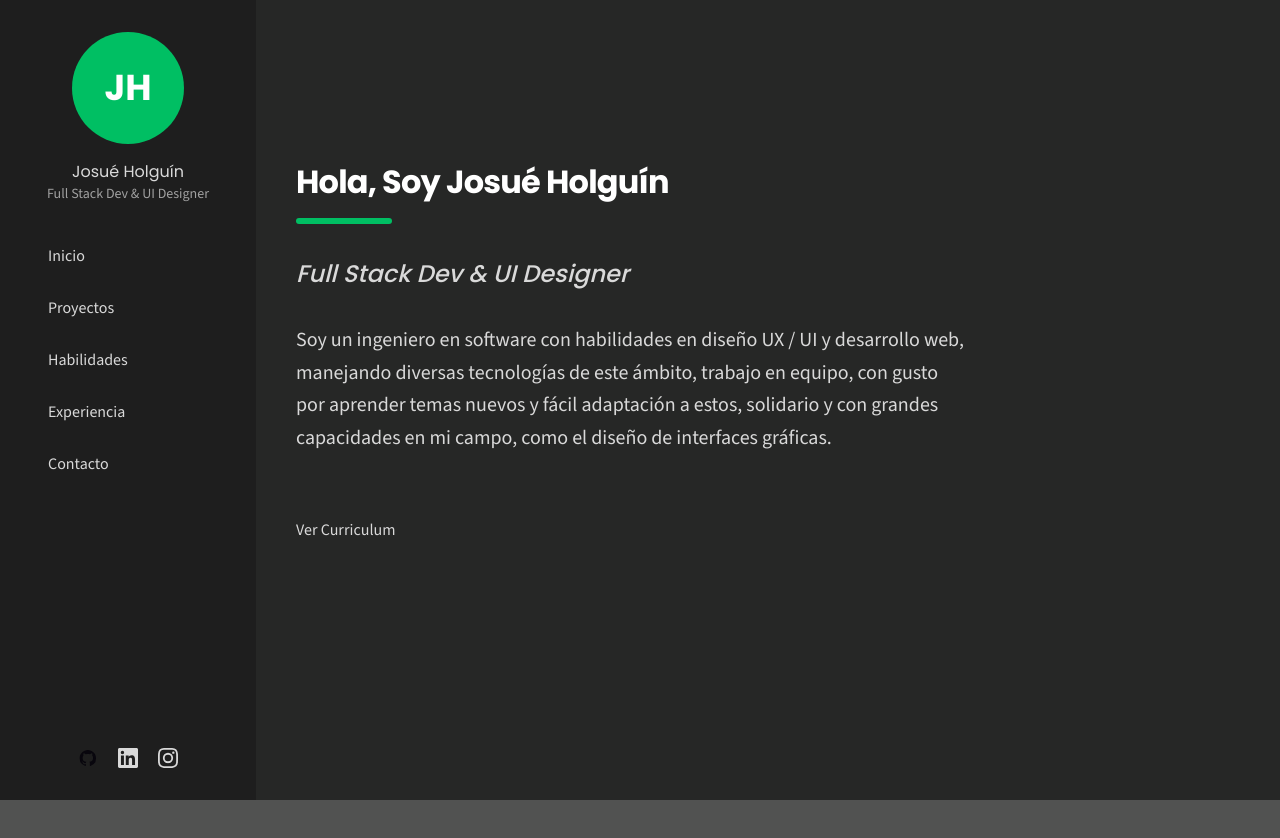
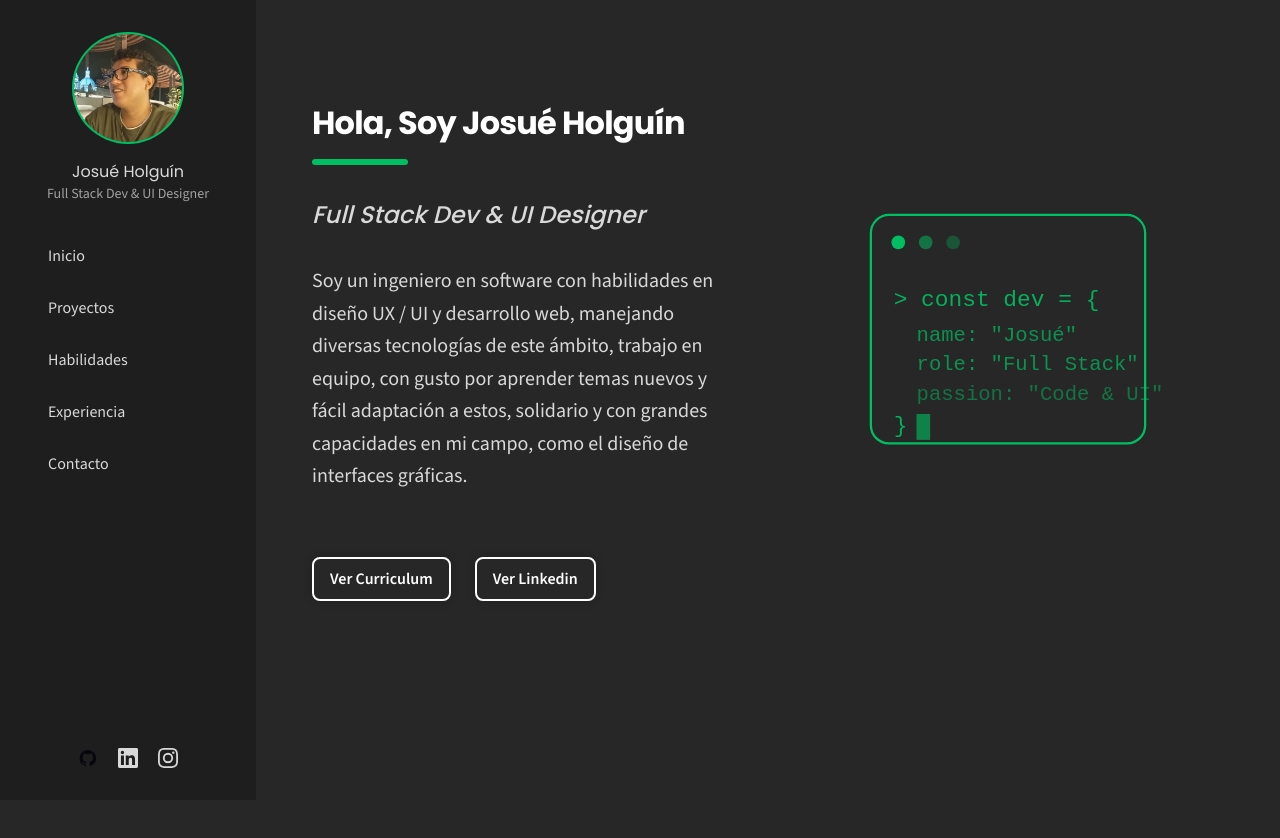
Before and after one commit to JosueAHM/Portfolio-JH, a React (Vite) app: page / in a window 1280 px wide. Shown: the top 838 px of the page. After the commit the page ends 800 px from the top, so only its background shows below. Built offline with nearby package versions, Linux system fonts and the light colour scheme.

Commit message:
feat: implement responsive sidebar layout, global styles, and initial presentation component with i18n support

```diff
--- a/src/App.css
+++ b/src/App.css
@@ -1,14 +1,22 @@
 .button{
-  &--solid{
+  /* &--solid{
     @apply bg-primary text-bg-site font-bold rounded-lg overflow-hidden transition-all hover:scale-105 active:scale-95 shadow-lg shadow-primary/20;
-  }
-  &--outline{
-    @apply border-2 border-white text-white font-bold rounded-lg overflow-hidden transition-all hover:scale-105 active:scale-95 shadow-lg shadow-primary/20;
-  }
-  &--link{
+  } */
+  /* &--link{
     @apply text-primary font-bold rounded-lg overflow-hidden transition-all hover:scale-105 active:scale-95 shadow-lg shadow-primary/20;
   }
   &--icon{
     @apply text-primary font-bold rounded-lg overflow-hidden transition-all hover:scale-105 active:scale-95 shadow-lg shadow-primary/20;
-  }
+  } */
 }
+.button--outline{
+  border: 2px solid var(--color-white);
+  color: var(--color-white);
+  font-weight: bold;
+  border-radius: 0.5rem;
+  overflow: hidden;
+  transition: all 0.3s ease;
+  box-shadow: 0 0 10px rgba(0, 0, 0, 0.2);
+  padding: 0.5rem 1rem;
+    /* @apply border-2 border-primary text-primary font-bold rounded-lg overflow-hidden transition-all hover:scale-105 active:scale-95 shadow-lg shadow-primary/20; */
+}
--- a/src/App.jsx
+++ b/src/App.jsx
@@ -1,14 +1,39 @@
+import { useState } from 'react'
 import { useTranslation } from 'react-i18next'
 import Sidebar from './components/Sidebar/Sidebar'
 import Presentation from './components/Content/Presentation'
+import './App.css'
 
 function App() {
+  const [sidebarOpen, setSidebarOpen] = useState(false)
   const { t } = useTranslation()
 
   return (
     <div className="flex w-full min-h-screen bg-bg-site">
-      <Sidebar />
-      <main className="ml-64 flex-1">
+      <Sidebar isOpen={sidebarOpen} onClose={() => setSidebarOpen(false)} />
+
+      <button
+        className="fixed top-4 left-4 z-50 lg:hidden bg-secondary text-text-muted p-2.5 rounded-lg hover:bg-secondary/80 transition-colors"
+        onClick={() => setSidebarOpen(!sidebarOpen)}
+        aria-label="Toggle menu"
+      >
+        <svg className="w-6 h-6" fill="none" stroke="currentColor" viewBox="0 0 24 24">
+          {sidebarOpen ? (
+            <path strokeLinecap="round" strokeLinejoin="round" strokeWidth={2} d="M6 18L18 6M6 6l12 12" />
+          ) : (
+            <path strokeLinecap="round" strokeLinejoin="round" strokeWidth={2} d="M4 6h16M4 12h16M4 18h16" />
+          )}
+        </svg>
+      </button>
+
+      {sidebarOpen && (
+        <div
+          className="fixed inset-0 bg-black/50 z-30 lg:hidden"
+          onClick={() => setSidebarOpen(false)}
+        />
+      )}
+
+      <main className="flex-1 lg:ml-64">
         <div className="main-container">
           <Presentation />
         </div>
--- a/src/components/Content/Presentation.jsx
+++ b/src/components/Content/Presentation.jsx
@@ -1,19 +1,12 @@
 import { useTranslation } from 'react-i18next';
 
-/**
- * Presentation component - The hero section of the portfolio.
- * Displays a welcome message, role, and a brief description.
- */
 const Presentation = () => {
   const { t } = useTranslation();
 
   return (
-    <section id="home" className="flex flex-col items-start justify-center min-h-[80vh] animate-in fade-in slide-in-from-bottom-4 duration-1000">
-      <div className="max-w-4xl space-y-8">
-        <div   className="space-y-4">
-          {/* <p className="text-primary font-semibold tracking-wider uppercase text-sm md:text-base mb-2">
-            {t('nav.home')}
-          </p> */}
+    <section id="home" className="relative flex flex-col md:flex-row items-center justify-center min-h-[80vh] gap-12 px-4">
+      <div className="flex-1 max-w-2xl space-y-8">
+        <div className="space-y-4">
           <h1 className="heading-1 font-bold tracking-tight text-white leading-tight">
             {t('presentation')}
           </h1>
@@ -28,45 +21,58 @@ const Presentation = () => {
           {t('presentation-description')}
         </p>
 
-        <div className='flex flex-wrap items-center gap-6 pt-8'>
+        <div className="flex flex-wrap items-center gap-6 pt-8">
           <a
-            href="#projects"
-            className="button--outline"
+            href="https://drive.google.com/file/d/1TWbb4S6JvNmWMAisk3_u4VTb26WVlBGH/view?usp=sharing"
+            className="button button--outline"
+            target="_blank"
+            rel="noopener noreferrer"
           >
-            <span className="relative z-10">{t('see-resume')}</span>
-            <div className="absolute inset-0 bg-white/20 translate-y-full group-hover:translate-y-0 transition-transform duration-300" />
+            {t('see-resume')}
+          </a>
+          <a
+            href="https://www.linkedin.com/in/josue-holguin-4b5362221"
+            target="_blank"
+            rel="noopener noreferrer"
+            className="button button--outline"
+          >
+            {t('see-linkedin')}
           </a>
         </div>
-        {/* <footer className="flex flex-wrap items-center gap-6 pt-8">
-
-          <div className="flex items-center gap-5">
-            <a
-              href="https://github.com/"
-              target="_blank"
-              rel="noopener noreferrer"
-              className="p-2 text-text-muted hover:text-primary hover:bg-secondary rounded-full transition-all duration-300"
-              aria-label="GitHub"
-            >
-              <svg className="w-8 h-8 fill-current">
-                <use href="/icons.svg#github-icon" />
-              </svg>
-            </a>
-            <a
-              href="https://linkedin.com/"
-              target="_blank"
-              rel="noopener noreferrer"
-              className="p-2 text-text-muted hover:text-primary hover:bg-secondary rounded-full transition-all duration-300"
-              aria-label="LinkedIn"
-            >
-              <svg className="w-8 h-8 fill-current">
-                <use href="/icons.svg#linkedin-icon" />
-              </svg>
-            </a>
-          </div>
-        </footer> */}
       </div>
 
-      {/* Background Decorative Element */}
+      <div className="hidden md:flex items-center justify-center flex-1">
+        <svg
+          viewBox="0 0 280 280"
+          className="w-64 h-64 lg:w-80 lg:h-80 text-primary"
+          fill="none"
+          xmlns="http://www.w3.org/2000/svg"
+        >
+          <rect x="20" y="20" width="240" height="200" rx="16" stroke="currentColor" strokeWidth="2" />
+          <circle cx="44" cy="44" r="6" fill="currentColor" />
+          <circle cx="68" cy="44" r="6" fill="currentColor" opacity="0.5" />
+          <circle cx="92" cy="44" r="6" fill="currentColor" opacity="0.3" />
+          <text x="40" y="100" fontSize="20" fill="currentColor" fontFamily="monospace" opacity="0.9">
+            &gt; const dev = {'{'}
+          </text>
+          <text x="60" y="130" fontSize="18" fill="currentColor" fontFamily="monospace" opacity="0.7">
+            name: &quot;Josué&quot;
+          </text>
+          <text x="60" y="156" fontSize="18" fill="currentColor" fontFamily="monospace" opacity="0.7">
+            role: &quot;Full Stack&quot;
+          </text>
+          <text x="60" y="182" fontSize="18" fill="currentColor" fontFamily="monospace" opacity="0.5">
+            passion: &quot;Code &amp; UI&quot;
+          </text>
+          <text x="40" y="210" fontSize="20" fill="currentColor" fontFamily="monospace" opacity="0.9">
+            {'}'}
+          </text>
+          <text x="60" y="211" fontSize="20" fill="currentColor" fontFamily="monospace" opacity="0.6">
+            █
+          </text>
+        </svg>
+      </div>
+
       <div className="absolute -z-10 top-1/4 right-0 w-64 h-64 bg-primary/5 blur-3xl rounded-full" />
       <div className="absolute -z-10 bottom-1/4 -left-10 w-80 h-80 bg-primary/10 blur-[100px] rounded-full" />
     </section>
--- a/src/components/Sidebar/Sidebar.jsx
+++ b/src/components/Sidebar/Sidebar.jsx
@@ -1,3 +1,4 @@
+import profileImg from '../../assets/profile-img.jpg'
 import { useTranslation } from 'react-i18next'
 
 const socialLinks = [
@@ -7,20 +8,37 @@ const socialLinks = [
 ]
 
 const navItems = [
-  { key: 'nav.home', href: '#inicio' },
-  { key: 'nav.projects', href: '#proyectos' },
-  { key: 'nav.habilities', href: '#habilidades' },
-  { key: 'nav.experience', href: '#experiencia' },
-  { key: 'nav.contact', href: '#contacto' },
+  { key: 'nav.home', href: '#home' },
+  { key: 'nav.projects', href: '#projects' },
+  { key: 'nav.habilities', href: '#habilities' },
+  { key: 'nav.experience', href: '#experience' },
+  { key: 'nav.contact', href: '#contact' },
 ]
 
-function Sidebar() {
+function Sidebar({ isOpen, onClose }) {
   const { t } = useTranslation()
 
   return (
-    <aside className="fixed left-0 top-0 w-64 h-screen bg-secondary flex flex-col items-center p-8 z-50">
-      <div className="w-28 h-28 rounded-full bg-primary flex items-center justify-center text-4xl font-heading font-bold text-white mb-4">
-        JH
+    <aside
+      className={`
+        fixed left-0 top-0 w-64 h-screen bg-secondary flex flex-col items-center p-8
+        z-40 transition-transform duration-300 ease-in-out
+        ${isOpen ? 'translate-x-0' : '-translate-x-full'}
+        lg:translate-x-0
+      `}
+    >
+      <button
+        onClick={onClose}
+        className="absolute top-4 right-4 text-text-muted hover:text-primary transition-colors lg:hidden"
+        aria-label="Close menu"
+      >
+        <svg className="w-6 h-6" fill="none" stroke="currentColor" viewBox="0 0 24 24">
+          <path strokeLinecap="round" strokeLinejoin="round" strokeWidth={2} d="M6 18L18 6M6 6l12 12" />
+        </svg>
+      </button>
+
+      <div className="w-28 h-28 rounded-full bg-primary flex items-center justify-center text-4xl font-heading font-bold text-white mb-4 overflow-hidden border-2 border-primary/20 mt-12 lg:mt-0">
+        <img src={profileImg} alt={t('profile.name')} className="w-full h-full object-cover" />
       </div>
 
       <h3 className="text-heading-5 font-heading text-text-muted text-center">
@@ -36,6 +54,7 @@ function Sidebar() {
             <li key={item.key}>
               <a
                 href={item.href}
+                onClick={onClose}
                 className="block w-full text-text-muted hover:text-primary transition-colors duration-200 text-start px-4 py-2 rounded-md hover:bg-white/5"
               >
                 {t(item.key)}
@@ -53,7 +72,7 @@ function Sidebar() {
             target="_blank"
             rel="noopener noreferrer"
             aria-label={link.label}
-            className="text-text-muted hover:text-primary transition-colors duration-200"
+            className="text-text-muted hover:text-primary duration-200"
           >
             <svg className="w-5 h-5" role="presentation" aria-hidden="true">
               <use href={`/icons.svg#${link.icon}`} />
--- a/src/index.css
+++ b/src/index.css
@@ -10,6 +10,7 @@
   --color-secondary: #1e1e1e;
   --color-primary: #00bf63;
   --color-text-muted: #d9d9d9;
+  --color-white: #ffffff;
 
   --font-size-heading-1: 32px;
   --font-size-heading-2: 28px;
--- a/src/locales/es.json
+++ b/src/locales/es.json
@@ -13,5 +13,7 @@
   "presentation": "Hola, Soy Josué Holguín",
   "subtitle-presentation": "Full Stack Dev & UI Designer",
   "presentation-description": "Soy un ingeniero en software con habilidades en diseño UX / UI y desarrollo web, manejando diversas tecnologías de este ámbito, trabajo en equipo, con gusto por aprender temas nuevos y fácil adaptación a estos, solidario y con grandes capacidades en mi campo, como el diseño de interfaces gráficas.",
-  "see-resume": "Ver Curriculum"
+  "see-resume": "Ver Curriculum",
+  "see-linkedin": "Ver Linkedin",
+  "contact-me": "Contactame"
 }
```
Also changed, not shown: src/assets/profile-img.jpg (added).
